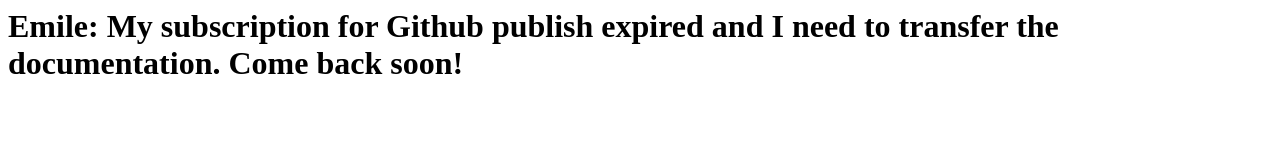
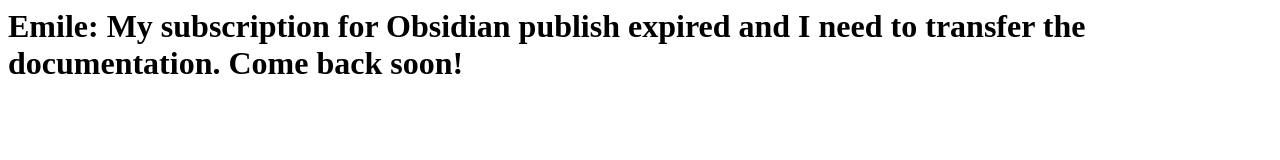
Before and after one commit to HEmile/juggl.io, a plain HTML site: page index.html in a window 1280 px wide. Drawn offline with Linux system fonts and the light colour scheme.

Commit message:
Update index.html

```diff
--- a/index.html
+++ b/index.html
@@ -1 +1 @@
-<h1>Emile: My subscription for Github publish expired and I need to transfer the documentation. Come back soon!</h1>
+<h1>Emile: My subscription for Obsidian publish expired and I need to transfer the documentation. Come back soon!</h1>
```
